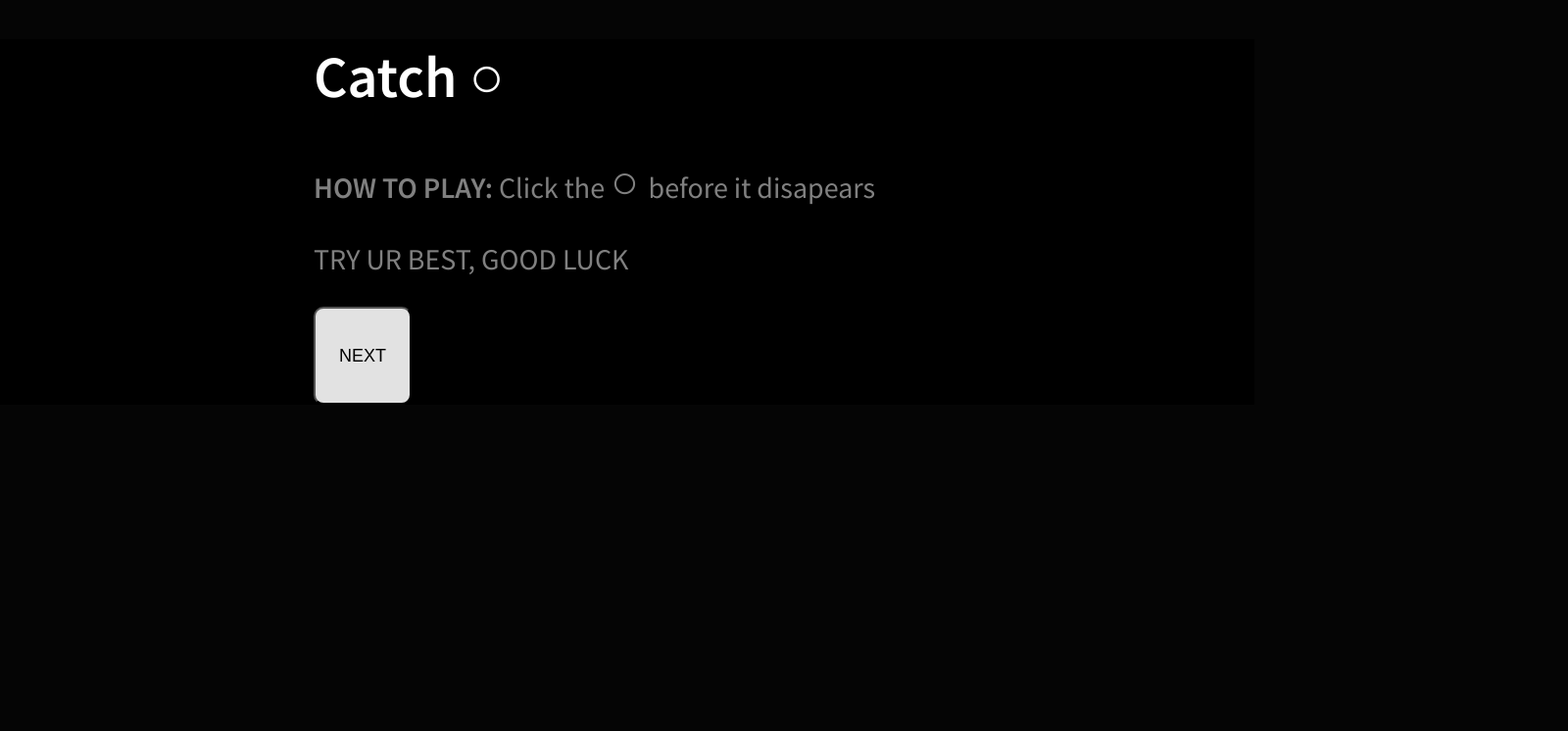
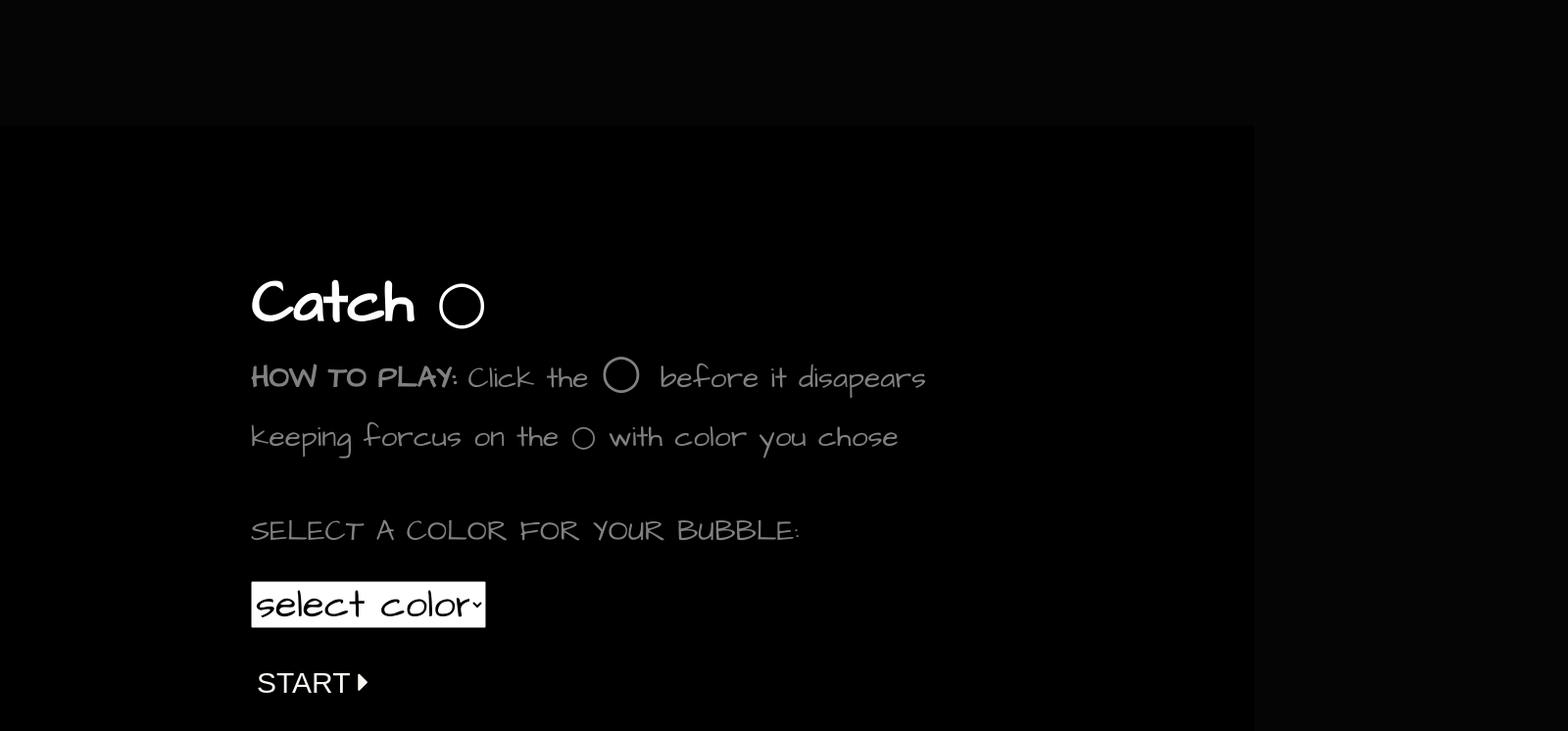
Before and after one commit to MMMMorning/techwebass1st, a plain HTML site: page index.html in a window 1280 px wide. Shown: the whole page at 98% size, 1600 px wide, since content can reach past the window. Drawn offline with nearby package versions, Linux system fonts and the light colour scheme.

Commit message:
Add files via upload

```diff
--- a/index.html
+++ b/index.html
@@ -6,26 +6,22 @@
   <meta charset="utf-8">
   <title>Catch the BUBBLE</title>
 
-  <link href="pratice.css" rel="stylesheet" >
-  <link href="http://fonts.googleapis.com/css?family=Source+Sans+Pro:300,400,600,300italic" rel="stylesheet" type="text/css" />
+  <link href="pratice.css" rel="stylesheet" type="text/css" >
+  <link href="https://fonts.googleapis.com/css?family=Architects+Daughter" rel="stylesheet">
+  <link rel="stylesheet" href="https://cdnjs.cloudflare.com/ajax/libs/font-awesome/4.7.0/css/font-awesome.min.css">
+<!-- link to Jquery   -->
 
-<!-- link to Jquery   -->
-<script src="http://ajax.googleapis.com/ajax/libs/jquery/1.8.0/jquery.min.js"></script>
 
 </head>
 <body>
 
 <!--here is the first page seen by users, Which is an instructon about the game-->
 <div id="instruction">
-<h1>Catch ○ </h1>
+<div id="inst1"><h1>Catch ○ </h1>
 <p> <strong>HOW TO PLAY: </strong> Click the <font size=50px> ○ </font>  before it disapears</p>
-<p>TRY UR BEST, GOOD LUCK</p>
-<p><button class="star" type="button" onclick="toSelect()" id="nextB">NEXT</button></p>
-</div>
+<p>keeping forcus on the ○  with color you chose</p></div>
 
-<!-- second page of the game they can select the color of stars-->
-<div id="selectPage">
-  <p id="guide">Select your favriate color: </p>
+  <div id="inst2"><p id="guide">SELECT A COLOR FOR YOUR BUBBLE: </p>
 
   <p><select id="selectC" >
   <option disabled="disabled" selected="selected" value="none">select color</option>
@@ -39,11 +35,13 @@
   <option style="color:brown" value="brown">Brown</option>
 </select></p>
 
-  <p><button class="star" type="button" onclick="gameStart()" id="startB">GO</button></p>
+  <p><button  type="button" onclick="gameStart()" id="startB">START    <i class="fa fa-caret-right"></i></button></p>
+</div>
 </div>
 
+<!--     Place for canvas  -->
 <div id="canvasPlace"><canvas id="canvasContainer"></canvas>
-<p><button id="backB" onclick="backSelect()">RESTAR</button></p></div>
+<p><button id="backB" onclick="backSelect()"><i class="fa fa-caret-left"></i>  RESTAR</button></p></div>
 
 
 
--- a/pratice.css
+++ b/pratice.css
@@ -3,7 +3,7 @@ html, body {
   margin: 0;
   padding: 0;
   background: rgb(5,5,5);
-  font-family: "Clear Sans", "Helvetica Neue", Arial, sans-serif;
+  font-family: 'Architects Daughter', cursive, sans-serif;
   font-size: 30px; }
 
 
@@ -17,16 +17,28 @@ p {
 }
 
 select {
-  font-size: 1em;
-  font-family: fantasy;
+  display: inline-block;
+  font-size: 40px;
+  line-height: 10px;
+  font-family: 'Architects Daughter', cursive;
   height: 1.2em;
   width: 6em;
 }
 
 button {
-  font-size: 0.6em;
-  font-family: fantasy;
-  border-radius:10px 10px 10px 10px;
+    font-size: 30px;
+    font-family: fantasy;
+
+    display: inline-block;
+    background: black;
+    border:none;
+
+    text-decoration: none;
+    color: #f9f6f2;
+    line-height: 50px;
+    cursor: pointer;
+    text-align: center;
+
 }
 
 
@@ -37,9 +49,7 @@ button {
 
   #backB{
     position: relative;
-    margin : 0px;
-    width : 10%;
-    left: 40%
+    margin-left: 5%;
   }
 
   #canvasContainer{
@@ -49,28 +59,32 @@ button {
 }
 
 
-#instruction, #selectPage{
- background-position: center 0;
- font-family: 'Source Sans Pro', sans-serif;;
- position: relative;
- top: 50%;
- left: 25%;
+#instruction{
+  background-position: center 0;
+  font-family: 'Architects Daughter', cursive;
+  color:white;
+  margin:10%;
+  padding: 10%;
 }
 
-#instruction{
-  color:white;
+#inst1{
+  display: inline-block;
+  line-height: 30px;
+
+
 }
 
+#inst2{
+   color:white;
 
-#selectPage{
-  display:none;
+
 }
+
 
 
 /*drawing the star element */
 .star {
-    width: 100px;
-    height: 100px;
+
     background-color: rgb(226,226,226);
     -webkit-animation-name: example; /* Safari 4.0 - 8.0 */
     -webkit-animation-duration: 2s; /* Safari 4.0 - 8.0 */
```
